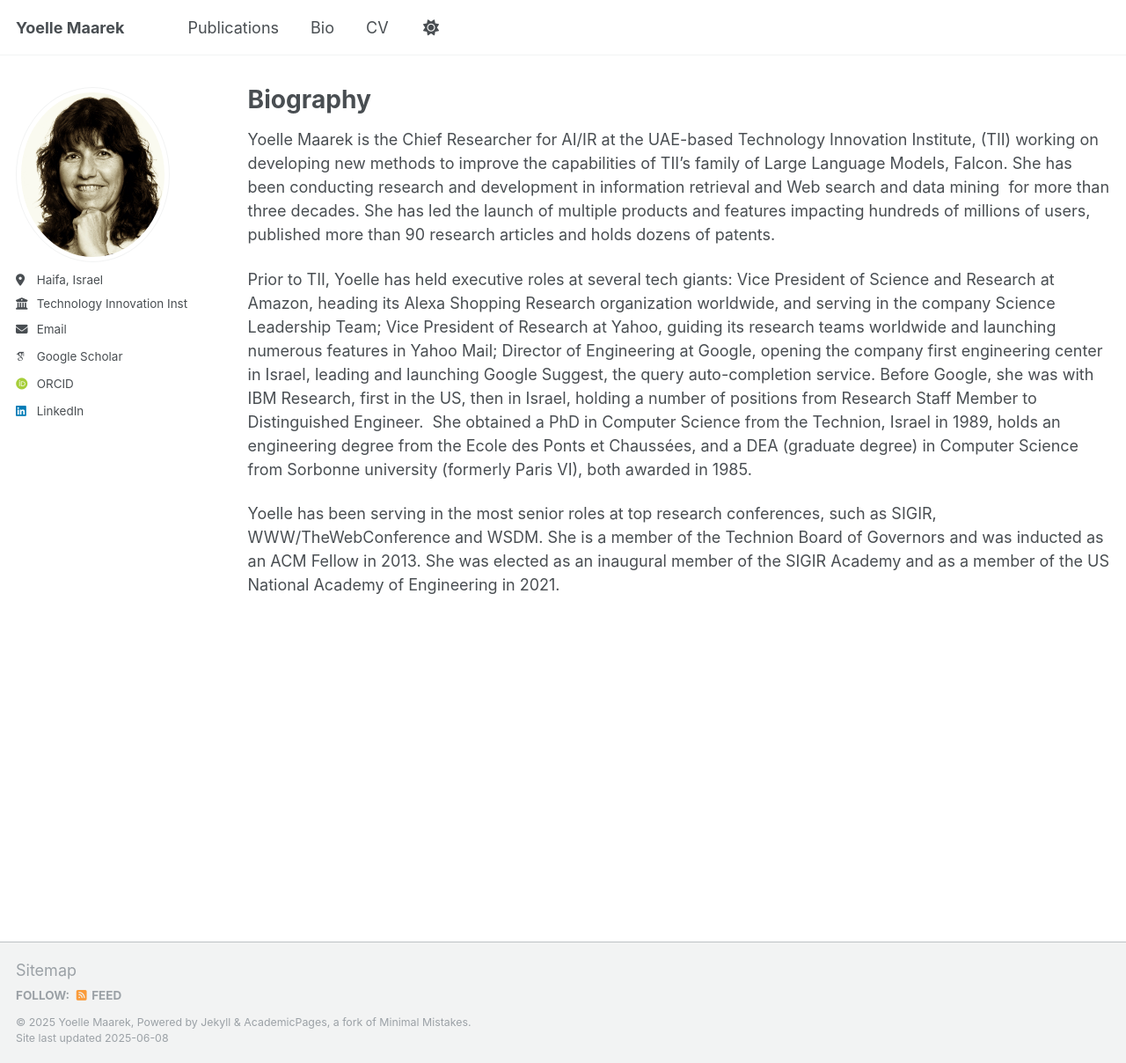
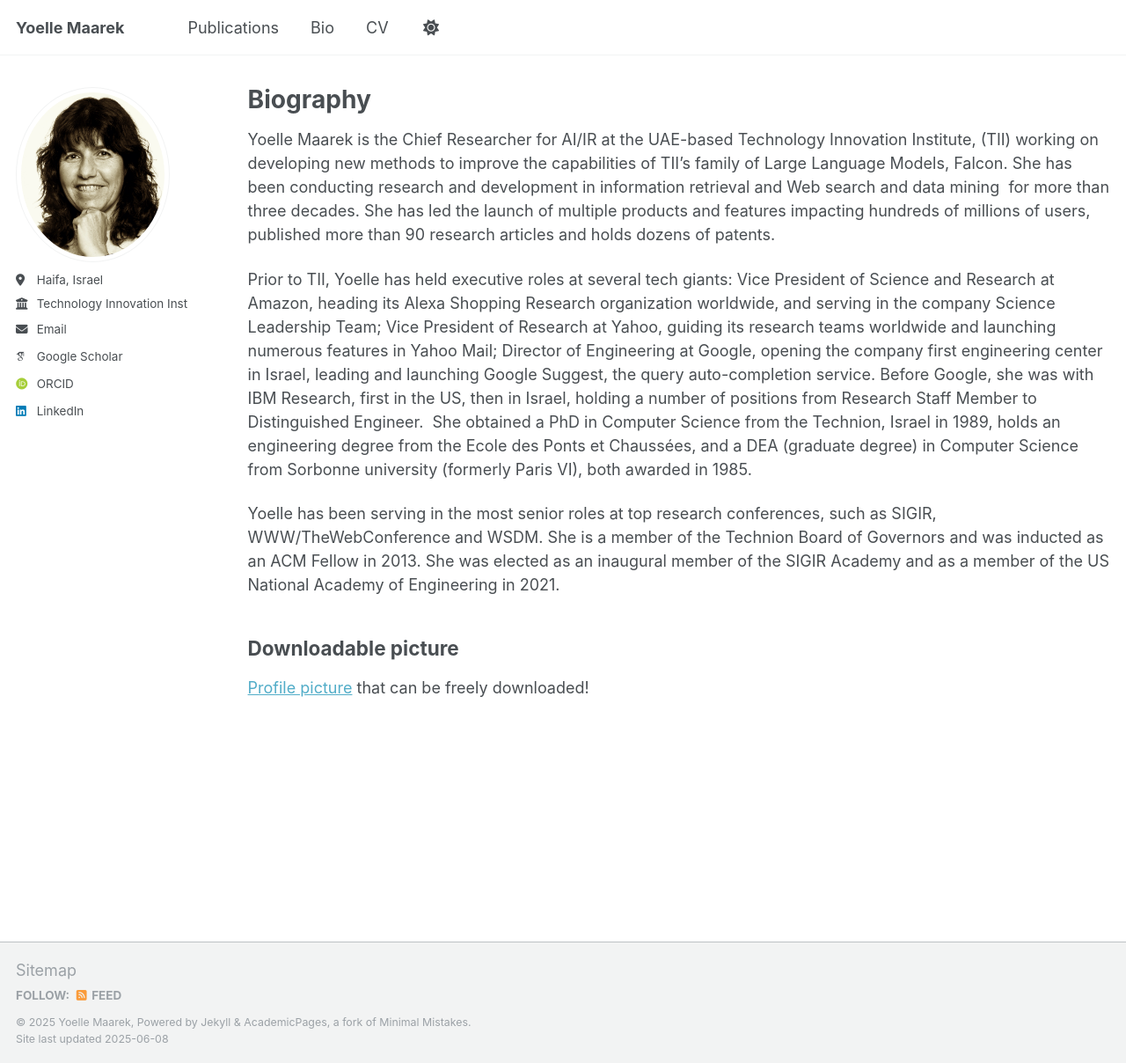
Before and after one commit to yoellemaarek/homepage, a Jekyll site: the page built from _pages/bio.md, in a window 1280 px wide and 1208 px high. Shown: the whole window at 88% size. Built offline with Jekyll 4.4.1, drawn with Linux system fonts in a browser that asks for light colours; some web fonts are replaced.

Commit message:
added image fin bio

```diff
--- a/_pages/bio.md
+++ b/_pages/bio.md
@@ -15,3 +15,6 @@ Prior to TII, Yoelle has held executive roles at several tech giants: Vice Presi
 She obtained a PhD in Computer Science from the Technion, Israel in 1989, holds an engineering degree from the Ecole des Ponts et Chaussées, and a DEA (graduate degree) in Computer Science from Sorbonne university (formerly Paris VI), both awarded in 1985.
 
 Yoelle has been serving in the most senior roles at top research conferences, such as SIGIR, WWW/TheWebConference and WSDM. She is a member of the Technion Board of Governors and was inducted as an ACM Fellow in 2013. She was elected as an inaugural member of the SIGIR Academy and as a member of the US National Academy of Engineering in 2021.
+
+## Downloadable picture
+<A HREF="/images/yoelle-maarek-pic.jpg">Profile picture</A> that can be freely downloaded!
```
Also changed, not shown: 1 other file.
